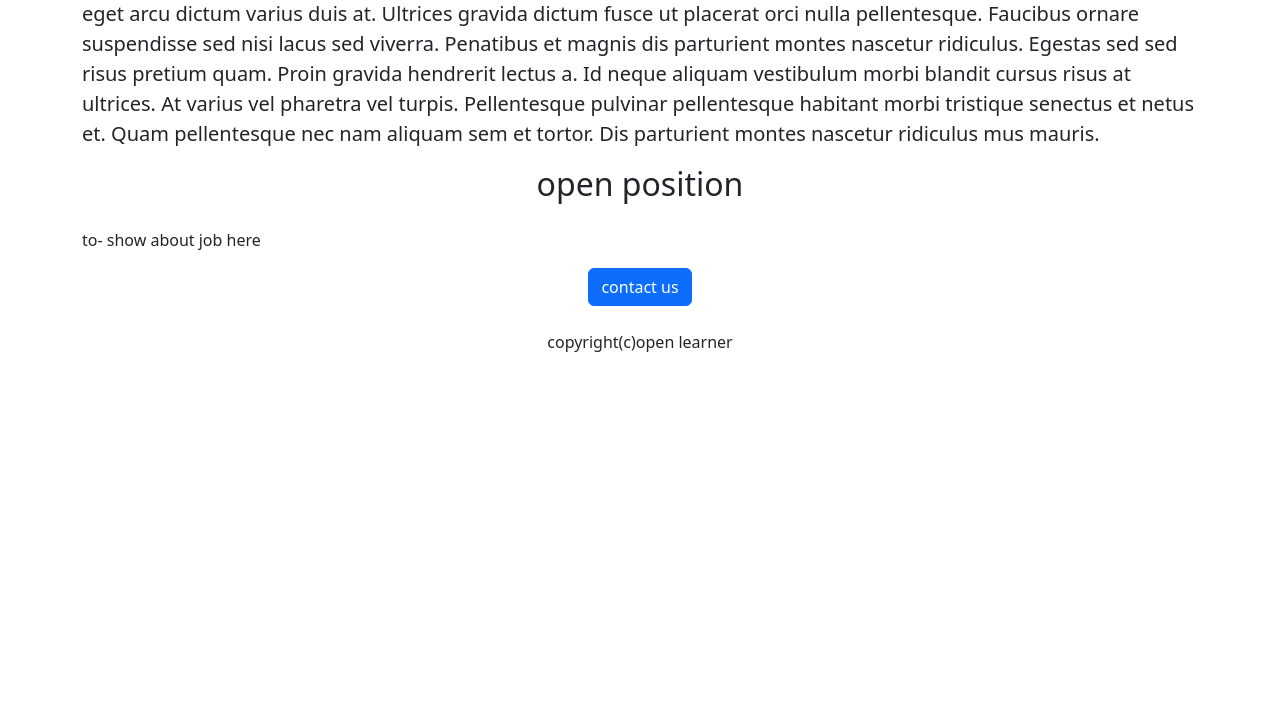
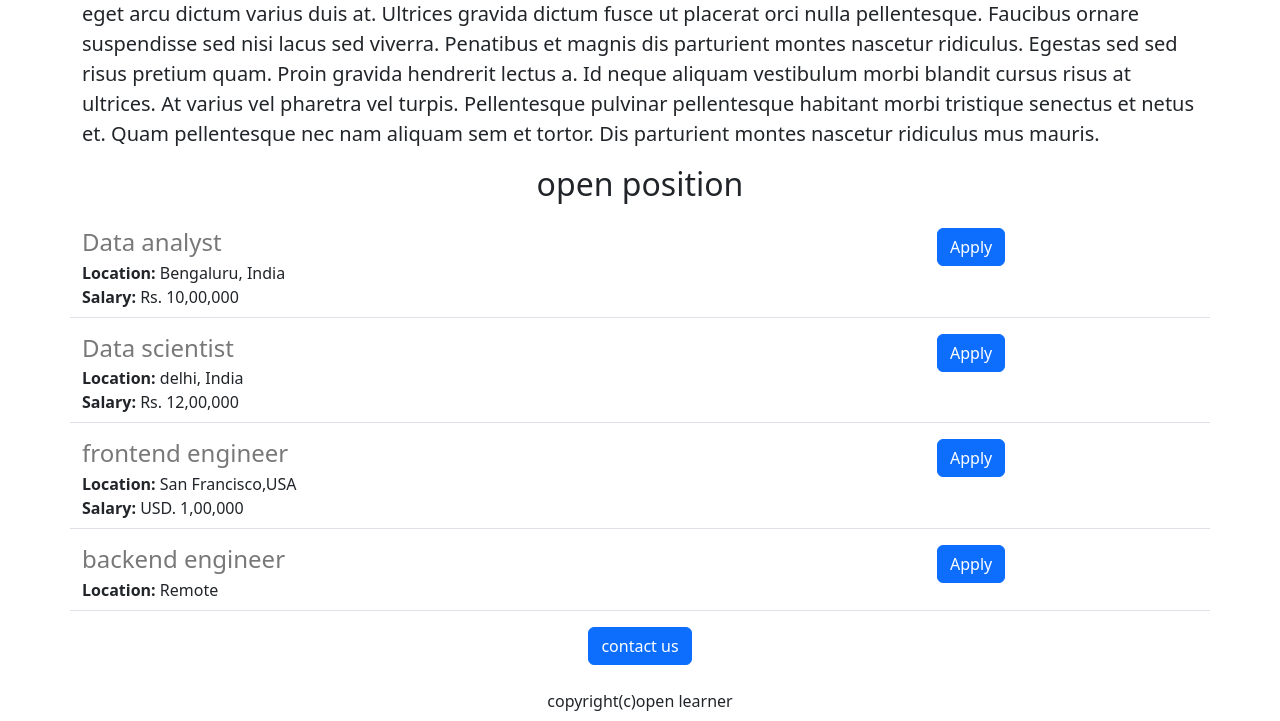
Before and after one commit to Bhai6900/open-leaner, a Flask app: page / in a window 1280 px wide. Shown: the part 631-1352 px from the top of the page. Before the commit the page ends 983 px from the top, so only its background shows below. Run offline with Flask 3, Linux system fonts and the light colour scheme.

Commit message:
added dynamic data and api route

```diff
--- a/app.py
+++ b/app.py
@@ -1,8 +1,39 @@
-from flask import Flask, render_template, request
+from flask import Flask, render_template, request,jsonify
 app= Flask(__name__)
+JOBS =[
+  {
+  'id': 1,
+  'title': 'Data analyst',
+  'location': 'Bengaluru, India',
+  'salary': 'Rs. 10,00,000'},
+  {
+  'id': 2,
+  'title': 'Data scientist',
+  'location': 'delhi, India',
+  'salary': 'Rs. 12,00,000'},
+  {
+  'id': 3,
+  'title': 'frontend engineer',
+  'location': 'San Francisco,USA',
+  'salary': 'USD. 1,00,000'},
+  {
+  'id': 4,
+  'title': 'backend engineer',
+  'location': 'Remote',
+
+   },
+
+
+
+]
 @app.route('/')
 def hello_world():
 
-  return render_template('hello.html')
+  return render_template('hello.html', jobs=JOBS, company_name="OPEN LEARNER")
+
+@app.route('/api/jobs')
+def list_jobs():
+  return jsonify(JOBS)
+
 if __name__ == '__main__':
   app.run(host='0.0.0',debug=True)
--- a/templates/hello.html
+++ b/templates/hello.html
@@ -16,14 +16,22 @@
   </head>
   <body>
     <div class="container" >
-      <h1 class="text-center mt-2 mb-4">OPEN LEARNER </h1>
+      <h1 class="text-center mt-2 mb-4">{{ company_name }} </h1>
     <img  id="banner" class="img-fluid" src="static/work.jpg " >
     <h2 class="text-center mt-2 mb-4"> ABOUT OPEN LEARNER</h2>
     <P class="lead" >Lorem ipsum dolor sit amet, consectetur adipiscing elit, sed do eiusmod tempor incididunt ut labore et dolore magna aliqua. Libero justo laoreet sit amet cursus sit amet dictum sit. Quis blandit turpis cursus in hac. Nibh ipsum consequat nisl vel pretium lectus. Amet consectetur adipiscing elit pellentesque habitant morbi. Sit amet dictum sit amet justo donec enim. Pretium nibh ipsum consequat nisl vel pretium lectus. Id eu nisl nunc mi ipsum faucibus vitae. At augue eget arcu dictum varius duis at. Ultrices gravida dictum fusce ut placerat orci nulla pellentesque. Faucibus ornare suspendisse sed nisi lacus sed viverra. Penatibus et magnis dis parturient montes nascetur ridiculus. Egestas sed sed risus pretium quam. Proin gravida hendrerit lectus a. Id neque aliquam vestibulum morbi blandit cursus risus at ultrices. At varius vel pharetra vel turpis. Pellentesque pulvinar pellentesque habitant morbi tristique senectus et netus et. Quam pellentesque nec nam aliquam sem et tortor. Dis parturient montes nascetur ridiculus mus mauris.</P>
     <h2 class="text-center mt-2 mb-4" >
       open position
     </h2>
-    <p >to- show about job here</p>
+    <p >
+      {% for job in jobs %}
+      {% include 'jobitem.html' %}
+
+
+      {% endfor %}
+
+
+    </p>
       <div style="text-align:center">
     <button class="btn btn-primary">contact us </button>
         <p class="mt-4 mb-2">copyright(c)open learner</p>
--- /dev/null
+++ b/templates/jobitem.html
@@ -0,0 +1,20 @@
+<div style="margin-bottom:16px; padding-bottom:8px;"class="border-bottom row">
+  <div class="col-9">
+ <h4 style="color:rgb(120,120,120); margin-bottom:4px;"> {{job['title']}}</h4>
+
+  <div>
+   <b>Location: </b> {{job['location']}}
+  </div>
+  {% if 'salary' in job %}
+  <div>
+    <b>
+      Salary:
+    </b>
+    {{job['salary']}}
+  </div>
+  {% endif %}
+</div>
+  <div class="col-3">
+  <button type="button" class="btn btn-primary">Apply</button>
+  </div>
+</div>
```
